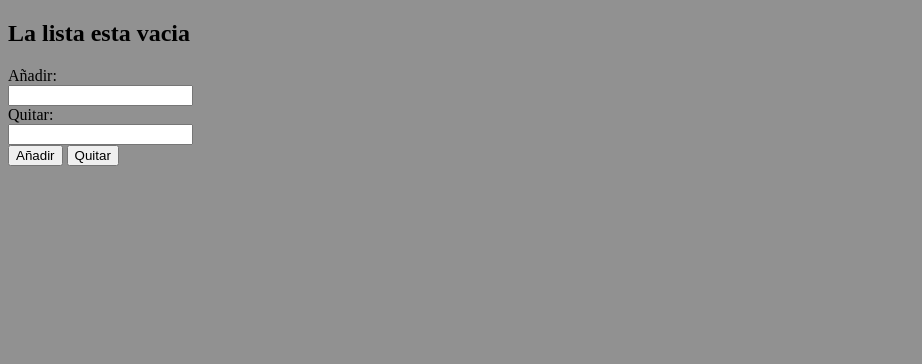
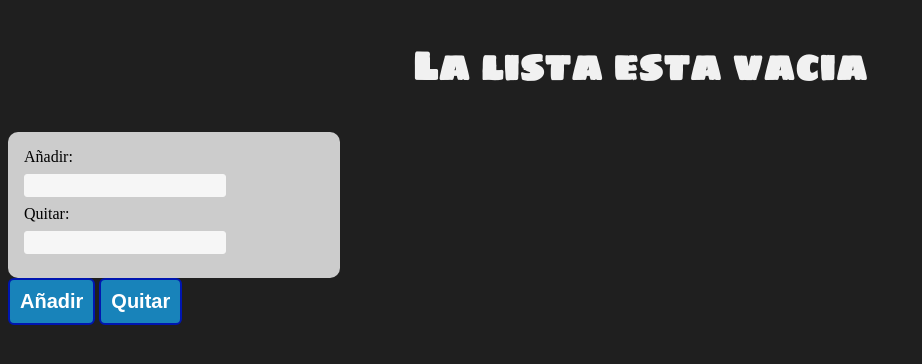
Before and after one commit to picsacoder/linked_list_visual, a plain HTML site: page index.html in a window 1280 px wide. Shown: the whole page, without its empty margins (0-922 px from the left). Drawn offline with Linux system fonts and the light colour scheme.

Commit message:
Estilos terminados

```diff
--- a/style.css
+++ b/style.css
@@ -1,9 +1,49 @@
+@import url('https://fonts.googleapis.com/css2?family=Sigmar+One&display=swap');
+@import url('https://fonts.googleapis.com/css2?family=Rock+Salt&display=swap');
 body {
-    background-color: #919191;
+    background-color: #1f1f1f;
 }
 p{
     color: crimson;
     font-size: xx-large;
+    font-family: 'Rock Salt', cursive;
+}
 
+button {
+    text-decoration: none;
+    padding: 10px;
+    font-weight: 600;
+    font-size: 20px;
+    color: #ffffff;
+    background-color: #1883ba;
+    border-radius: 6px;
+    border: 2px solid #0016b0;
+}
 
+button:hover {
+    color: #1883ba;
+    background-color: #ffffff;
 }
+
+h2 {
+    text-align: center;
+    font-family: 'Sigmar One', cursive;
+    font-size: 5vh;
+    color: #f1f1f1;
+}
+form{
+	width:300px;
+	padding:16px;
+	border-radius:10px;
+	background-color:#ccc;
+}
+
+form input[type="text"]{
+	width:180px;
+	padding:3px 10px;
+	border:1px solid #f6f6f6;
+	border-radius:3px;
+	background-color:#f6f6f6;
+	margin:8px 0;
+	display:inline-block;
+}
```
Also changed, not shown: img/flecha.png (added).
